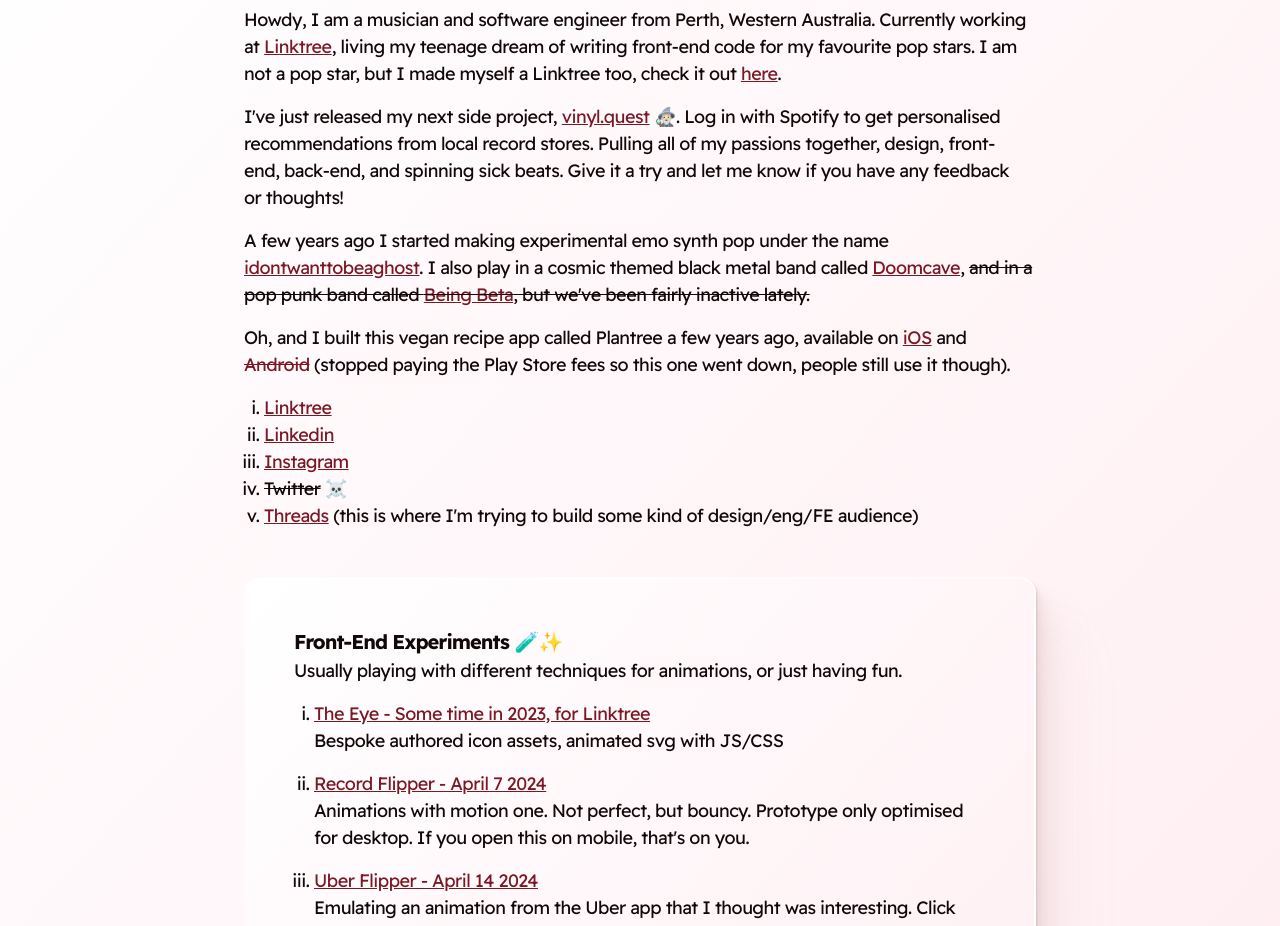
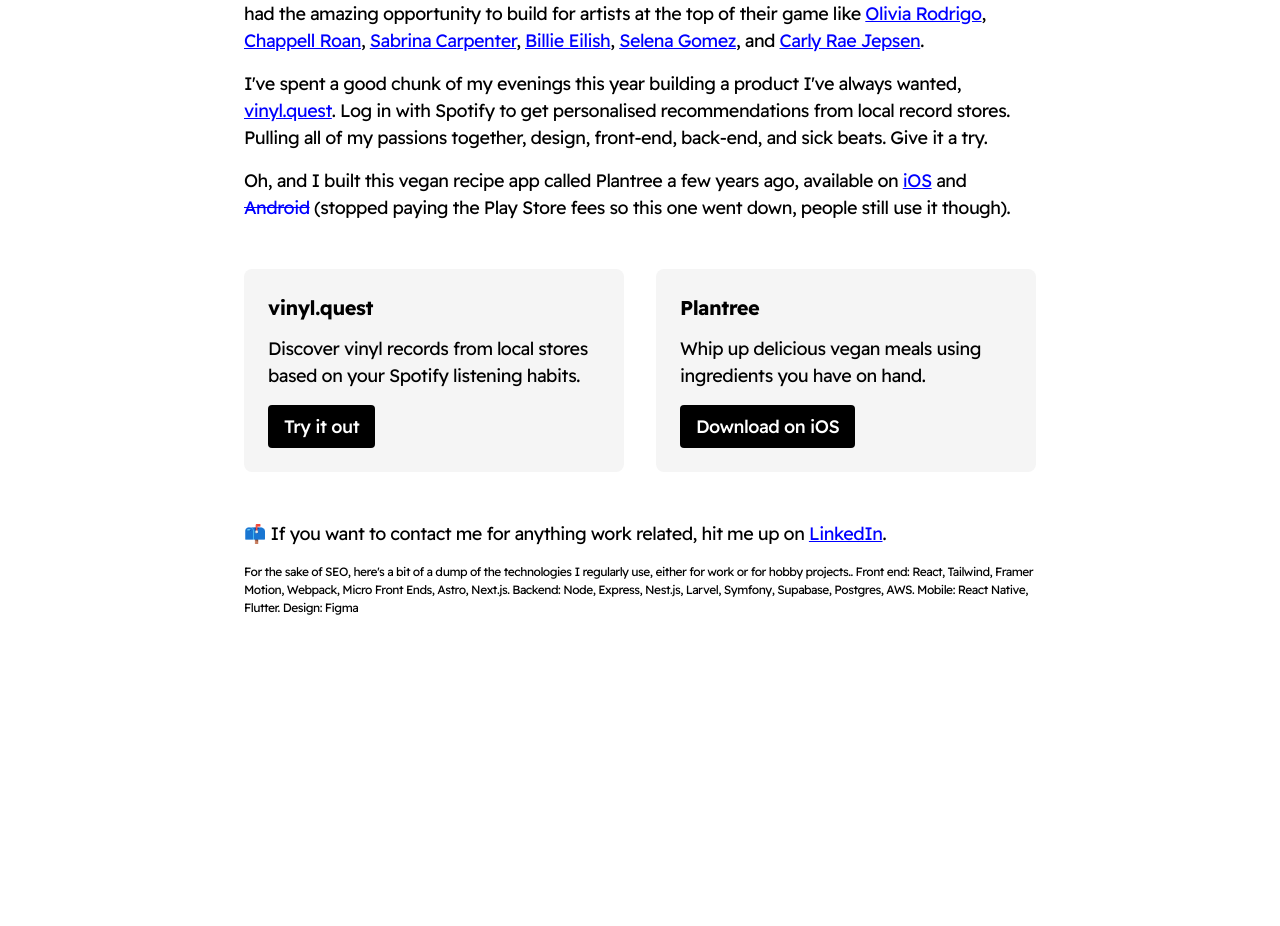
Before and after one commit to jacobimpson/jacobimpson.com, an Astro site: page / in a window 1280 px wide. Shown: the part 217-1143 px from the top of the page. After the commit the page ends 914 px from the top, so only its background shows below. Built offline with nearby package versions, Linux system fonts and the light colour scheme; Astro itself is replaced by a stand-in of ours.

Commit message:
updated home page

```diff
--- a/src/pages/index.astro
+++ b/src/pages/index.astro
@@ -8,9 +8,9 @@
     <meta charset="UTF-8" />
     <meta http-equiv="X-UA-Compatible" content="IE=edge" />
     <meta name="viewport" content="width=device-width, initial-scale=1.0" />
-    <meta name="theme-color" content="#7b1825" />
+    <meta name="theme-color" content="#fff" />
     <title>
-      Jacob Impson | Musician and Senior Front-End Software Engineer from Perth,
+      Jacob Impson | Musician and Staff Front-End Design Engineer from Perth,
       Western Australia
     </title>
     <link rel="preconnect" href="https://fonts.googleapis.com" />
@@ -25,72 +25,63 @@
     />
   </head>
   <body>
-    <div class="fixed-banner">
-      Just released!
-      <span class="desktop-only">
-        Use Spotify to get recommendations from local record stores
-      </span>
-      <a target="_blank" href="https://vinyl.quest">vinyl.quest</a> 🧙🏻‍♂️
-    </div></body
-  >
-</html>
     <section class="main">
       <header>
         <h1>Jacob Impson</h1>
-    <p>
-      Senior Front-End Software Engineer. React. Animations. Design Systems.
-      Fun.
-    </p>
+        <p>Staff Front-End Design Engineer. React. Animations. Fun.</p>
       </header>
       <p>
-    Howdy, I am a musician and software engineer from Perth, Western Australia.
-    Currently working at
+        Howdy, I am a musician and software engineer from Perth, Western
+        Australia. Currently working at
         <a rel="noopener noreferrer" target="_blank" href="https://linktr.ee/"
           >Linktree</a
-    >, living my teenage dream of writing front-end code for my favourite pop
-    stars. I am not a pop star, but I made myself a Linktree too, check it out
+        >, living my teenage dream of writing front-end code for my favourite
+        pop stars. I've had the amazing opportunity to build for artists at the
+        top of their game like
         <a
           rel="noopener noreferrer"
           target="_blank"
-      href="https://linktr.ee/jacobimpson">here</a
+          href="https://linktr.ee/oliviarodrigo">Olivia Rodrigo</a
+        >,
+        <a
+          rel="noopener noreferrer"
+          target="_blank"
+          href="https://linktr.ee/chappellroan">Chappell Roan</a
+        >,
+        <a
+          rel="noopener noreferrer"
+          target="_blank"
+          href="https://linktr.ee/sabrinacarpenter">Sabrina Carpenter</a
+        >,
+        <a
+          rel="noopener noreferrer"
+          target="_blank"
+          href="https://linktr.ee/billieeilish">Billie Eilish</a
+        >,
+        <a
+          rel="noopener noreferrer"
+          target="_blank"
+          href="https://linktr.ee/selenagomez">Selena Gomez</a
+        >, and
+        <a
+          rel="noopener noreferrer"
+          target="_blank"
+          href="https://linktr.ee/carlyraejepsen">Carly Rae Jepsen</a
         >.
       </p>
       <p>
-    I've just released my next side project, <a
-      target="_blank"
-      href="https://vinyl.quest">vinyl.quest</a
-    > 🧙🏻‍♂️. Log in with Spotify to get personalised recommendations from local record
-    stores. Pulling all of my passions together, design, front-end, back-end, and
-    spinning sick beats. Give it a try and let me know if you have any feedback or
-    thoughts!
-  </p>
-  <p>
-    A few years ago I started making experimental emo synth pop under the name
-    <a
-      rel="noopener noreferrer"
-      target="_blank"
-      href="https://soundcloud.com/idontwanttobeaghost">idontwanttobeaghost</a
-    >. I also play in a cosmic themed black metal band called
-    <a
-      rel="noopener noreferrer"
-      target="_blank"
-      href="https://doomcave.bandcamp.com/">Doomcave</a
-    >,
-
-    <span style="text-decoration: line-through">
-      and in a pop punk band called
-      <a
-        rel="noopener noreferrer"
-        target="_blank"
-        href="https://beingbeta.bandcamp.com/album/system-not-anymore"
-        >Being Beta</a
-      >, but we've been fairly inactive lately.
-    </span>
+        I've spent a good chunk of my evenings this year building a product I've
+        always wanted,
+        <a target="_blank" href="https://vinyl.quest">vinyl.quest</a>. Log in
+        with Spotify to get personalised recommendations from local record
+        stores. Pulling all of my passions together, design, front-end,
+        back-end, and sick beats. Give it a try.
       </p>
       <p>
         Oh, and I built this vegan recipe app called Plantree a few years ago,
         available on
-    <a href="https://apps.apple.com/au/app/plantree-vegan-recipes/id1455705023"
+        <a
+          href="https://apps.apple.com/au/app/plantree-vegan-recipes/id1455705023"
           >iOS</a
         >
         and
@@ -98,143 +89,63 @@
           style="text-decoration: line-through"
           href="https://play.google.com/store/apps/details?id=com.jacobimpson.plantree&hl=en_US&gl=US"
           >Android</a
-    > (stopped paying the Play Store fees so this one went down, people still use
-    it though).
+        > (stopped paying the Play Store fees so this one went down, people still
+        use it though).
       </p>
-  <ul>
-    <li>
+    </section>
+    <section>
+      <div class="project-showcase">
+        <div class="project">
+          <h3>vinyl.quest</h3>
+          <p>
+            Discover vinyl records from local stores based on your Spotify
+            listening habits.
+          </p>
           <a
-        rel="noopener noreferrer"
+            href="https://vinyl.quest"
             target="_blank"
-        href="https://linktr.ee/jacobimpson">Linktree</a
+            rel="noopener noreferrer">Try it out</a
           >
-    </li>
-    <li>
+        </div>
+        <div class="project">
+          <h3>Plantree</h3>
+          <p>
+            Whip up delicious vegan meals using ingredients you have on hand.
+          </p>
           <a
-        rel="noopener noreferrer"
+            href="https://apps.apple.com/au/app/plantree-vegan-recipes/id1455705023"
             target="_blank"
-        href="https://www.linkedin.com/in/jacob-impson-au/">Linkedin</a
+            rel="noopener noreferrer">Download on iOS</a
           >
-    </li>
-    <li>
-      <a
-        rel="noopener noreferrer"
+        </div>
+      </div>
+    </section>
+    <section>
+      <p>
+        📫 If you want to contact me for anything work related, hit me up on <a
+          href="https://www.linkedin.com/in/jacob-impson-au/"
           target="_blank"
-        href="https://www.instagram.com/beingjacob_/">Instagram</a
-      >
-    </li>
-    <li>
-      <span style="text-decoration: line-through">Twitter</span> ☠️
-    </li>
-    <li>
-      <a
-        rel="noopener noreferrer"
-        target="_blank"
-        href="https://www.threads.net/@beingjacob_">Threads</a
-      > (this is where I'm trying to build some kind of design/eng/FE audience)
-    </li>
-  </ul>
+          rel="noopener noreferrer">LinkedIn</a
+        >.
+      </p>
     </section>
-<section class="experiments">
-  <h2>Front-End Experiments 🧪✨</h2>
-  <p>
-    Usually playing with different techniques for animations, or just having
-    fun.
+
+    <p class="seo-dump">
+      For the sake of SEO, here's a bit of a dump of the technologies I
+      regularly use, either for work or for hobby projects.. Front end: React,
+      Tailwind, Framer Motion, Webpack, Micro Front Ends, Astro, Next.js.
+      Backend: Node, Express, Nest.js, Larvel, Symfony, Supabase, Postgres, AWS.
+      Mobile: React Native, Flutter. Design: Figma
     </p>
-  <ul>
-    <li>
-      <a href="https://codepen.io/jacobimpson/pen/XWyNXBe"
-        >The Eye - Some time in 2023, for Linktree</a
-      >
-      <p>Bespoke authored icon assets, animated svg with JS/CSS</p>
-    </li>
-    <li>
-      <a href="/record-flip">Record Flipper - April 7 2024</a>
-      <p>
-        Animations with motion one. Not perfect, but bouncy. Prototype only
-        optimised for desktop. If you open this on mobile, that's on you.
-      </p>
-    </li>
-    <li>
-      <a href="/uber-flip">Uber Flipper - April 14 2024</a>
-      <p>
-        Emulating an animation from the Uber app that I thought was interesting.
-        Click super fast to watch it all fall to pieces. The linear() bezier
-        curve doesn't work super well on mobile Safari.
-      </p>
-    </li>
-  </ul>
-</section>
-<p>
-  For the sake of SEO, here's a bit of a dump of the technologies I regularly
-  use, either for work or for hobby projects.. Front end: React, Tailwind,
-  Framer Motion, Webpack, Micro Front Ends, Astro, Next.js. Backend: Node,
-  Express, Nest.js, Larvel, Symfony, Supabase, Postgres, AWS. Mobile: React
-  Native, Flutter. Design: Figma ✨
-</p>
+  </body>
+</html>
 
 <style lang="scss">
   * {
     box-sizing: border-box;
   }
-  html {
-    background-attachment: fixed;
-    min-height: 100vh;
-    margin-top: 60px;
-  }
-
-  .fixed-banner {
-    position: fixed;
-    top: 0;
-    left: 0;
-    right: 0;
-    height: 60px;
-    background: #7b1825;
-    font-weight: 400;
-    color: #d9d0d2;
-    display: flex;
-    align-items: center;
-    justify-content: center;
-    border-bottom: 2px solid rgba(255, 255, 255, 0.7);
-    padding: 0 32px;
-    gap: 4px;
-
-    .desktop-only {
-      display: none;
-      @media (min-width: 768px) {
-        display: inline-block;
-      }
-    }
-
-    @media (min-width: 768px) {
-      text-align: center;
-    }
-
-    --shadow-color: 357deg 30% 77%;
-    box-shadow:
-      1px 1px 1.1px hsl(var(--shadow-color) / 0.33),
-      1.1px 1.1px 1.2px -0.7px hsl(var(--shadow-color) / 0.28),
-      2.1px 2.1px 2.2px -1.4px hsl(var(--shadow-color) / 0.24),
-      4.9px 4.9px 5.2px -2.1px hsl(var(--shadow-color) / 0.2),
-      10.1px 10.1px 10.7px -2.9px hsl(var(--shadow-color) / 0.16),
-      18.9px 18.9px 20px -3.6px hsl(var(--shadow-color) / 0.12),
-      31.9px 31.9px 33.8px -4.3px hsl(var(--shadow-color) / 0.08),
-      50px 50px 53px -5px hsl(var(--shadow-color) / 0.04);
-
-    a {
-      color: #fff;
-      font-weight: 900;
-      padding: 0 2px;
-
-      &:hover {
-        background-color: #fff;
-        color: #7b1825;
-      }
-    }
-  }
 
   body {
-    background-image: linear-gradient(312deg, #ffeff3 10%, white);
     font-size: 16px;
     margin: 0;
     padding: 32px;
@@ -242,7 +153,7 @@
     max-width: 100vw;
     font-family: "Readex Pro", sans-serif;
     margin: 0 auto;
-    color: #120809;
+    color: #000;
     letter-spacing: -0.5px;
   }
 
@@ -268,7 +179,7 @@
   }
 
   a {
-    color: #7b1825;
+    color: blue;
     text-decoration: underline;
   }
 
@@ -278,14 +189,14 @@
   p::selection,
   strong::selection,
   a::selection {
-    background: #7b1825;
+    background: #000;
     color: #fff;
   }
 
   a:hover,
   a:focus,
   a:active {
-    background: #7b1825;
+    background: #000;
     color: #fff;
     outline: none;
   }
@@ -300,11 +211,8 @@
     line-height: 1.5;
   }
 
-  html,
-  a {
-    cursor:
-      url("/cursor.svg") 0 0,
-      default;
+  .seo-dump {
+    font-size: 12px;
   }
 
   .main {
@@ -319,55 +227,6 @@
     }
   }
 
-  .experiments {
-    padding: 28px 28px 32px 28px;
-    border-radius: 16px;
-    border: 2px solid rgba(255, 255, 255, 0.7);
-    background-image: linear-gradient(311deg, #ffeff3 -10%, white);
-    color: #120809;
-    margin: 0 0 48px 0;
-
-    h2 {
-      letter-spacing: -1px;
-      font-weight: 900;
-      margin-bottom: 8px;
-      font-size: 18px;
-
-      @media (min-width: 768px) {
-        margin-bottom: 0px;
-        font-size: 20px;
-      }
-    }
-
-    ul {
-      margin-bottom: 0;
-      padding-bottom: 0;
-
-      li:not(:last-child) {
-        margin-bottom: 16px;
-      }
-
-      li p {
-        margin-bottom: 0;
-      }
-    }
-
-    @media (min-width: 768px) {
-      padding: 48px;
-    }
-
-    --shadow-color: 357deg 30% 77%;
-    box-shadow:
-      1px 1px 1.1px hsl(var(--shadow-color) / 0.33),
-      1.1px 1.1px 1.2px -0.7px hsl(var(--shadow-color) / 0.28),
-      2.1px 2.1px 2.2px -1.4px hsl(var(--shadow-color) / 0.24),
-      4.9px 4.9px 5.2px -2.1px hsl(var(--shadow-color) / 0.2),
-      10.1px 10.1px 10.7px -2.9px hsl(var(--shadow-color) / 0.16),
-      18.9px 18.9px 20px -3.6px hsl(var(--shadow-color) / 0.12),
-      31.9px 31.9px 33.8px -4.3px hsl(var(--shadow-color) / 0.08),
-      50px 50px 53px -5px hsl(var(--shadow-color) / 0.04);
-  }
-
   @media (min-width: 768px) {
     body {
       padding: 64px;
@@ -380,4 +239,51 @@
       margin-bottom: 16px;
     }
   }
+
+  .project-showcase {
+    display: grid;
+    gap: 24px;
+    margin-bottom: 32px;
+
+    @media (min-width: 768px) {
+      margin-bottom: 48px;
+    }
+
+    @media (min-width: 768px) {
+      grid-template-columns: repeat(2, 1fr);
+      gap: 32px;
+    }
+  }
+
+  .project {
+    background-color: #f5f5f5;
+    border-radius: 8px;
+    padding: 24px;
+
+    h3 {
+      margin-top: 0;
+      margin-bottom: 12px;
+      font-size: 20px;
+      font-weight: 700;
+    }
+
+    p {
+      margin-bottom: 16px;
+    }
+
+    a {
+      display: inline-block;
+      background-color: #000;
+      color: #fff;
+      text-decoration: none;
+      padding: 8px 16px;
+      border-radius: 4px;
+      font-weight: 500;
+      transition: background-color 0.2s ease-in-out;
+
+      &:hover {
+        background-color: #333;
+      }
+    }
+  }
 </style>
```
Lines whose indentation alone changed are shown as unchanged.
